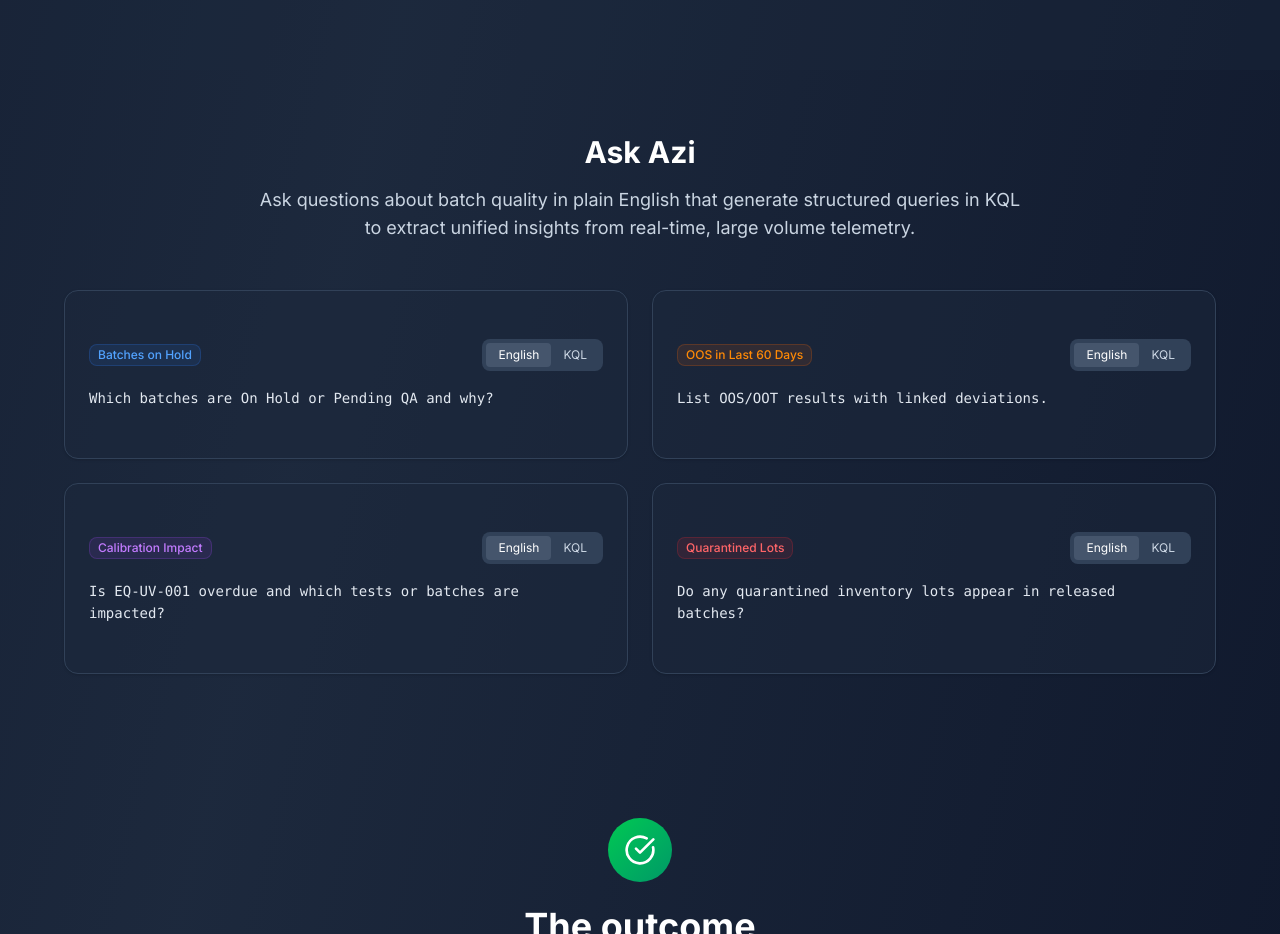
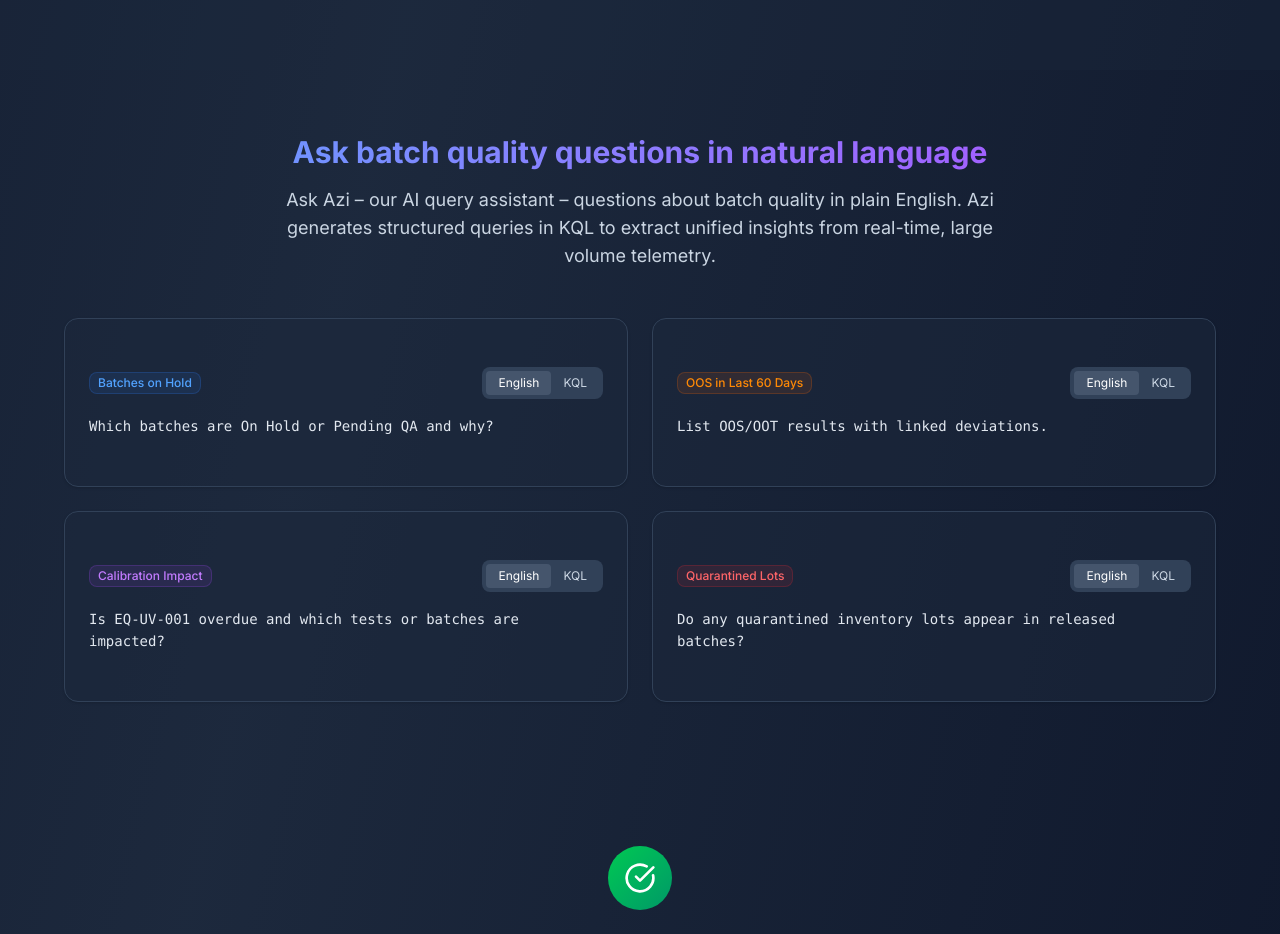
Before and after one commit to kcarrol/Open-Industrial-About1-Aug25-V0, a Next.js app: page /use-case/batch-quality in a window 1280 px wide. Shown: the part 3580-4514 px from the top of the page. Built offline with nearby package versions, Linux system fonts and the light colour scheme.

Commit message:
feat: align color schemes across all pages
Update headline colors and ensure consistent background colors for visual consistency.

Co-authored-by: undefined <undefined+undefined@users.noreply.github.com>

```diff
--- a/app/use-case/batch-quality/page.tsx
+++ b/app/use-case/batch-quality/page.tsx
@@ -211,9 +211,10 @@ export default function BatchQualityPage() {
       <section className="py-16 px-4">
         <div className="container mx-auto">
           <div className="text-center mb-12">
-            <h2 className="text-3xl font-bold text-white mb-4">Ask Azi</h2>
+            <h2 className="text-3xl font-bold text-transparent bg-clip-text bg-gradient-to-r from-blue-400 to-purple-500 mb-4">
+            Ask batch quality questions in natural language</h2>
             <p className="text-lg text-slate-300 max-w-3xl mx-auto">
-              Ask questions about batch quality in plain English that generate structured queries in KQL to extract unified insights from real-time, large volume telemetry.
+              Ask Azi – our AI query assistant – questions about batch quality in plain English. Azi generates structured queries in KQL to extract unified insights from real-time, large volume telemetry.
             </p>
           </div>
 
```
